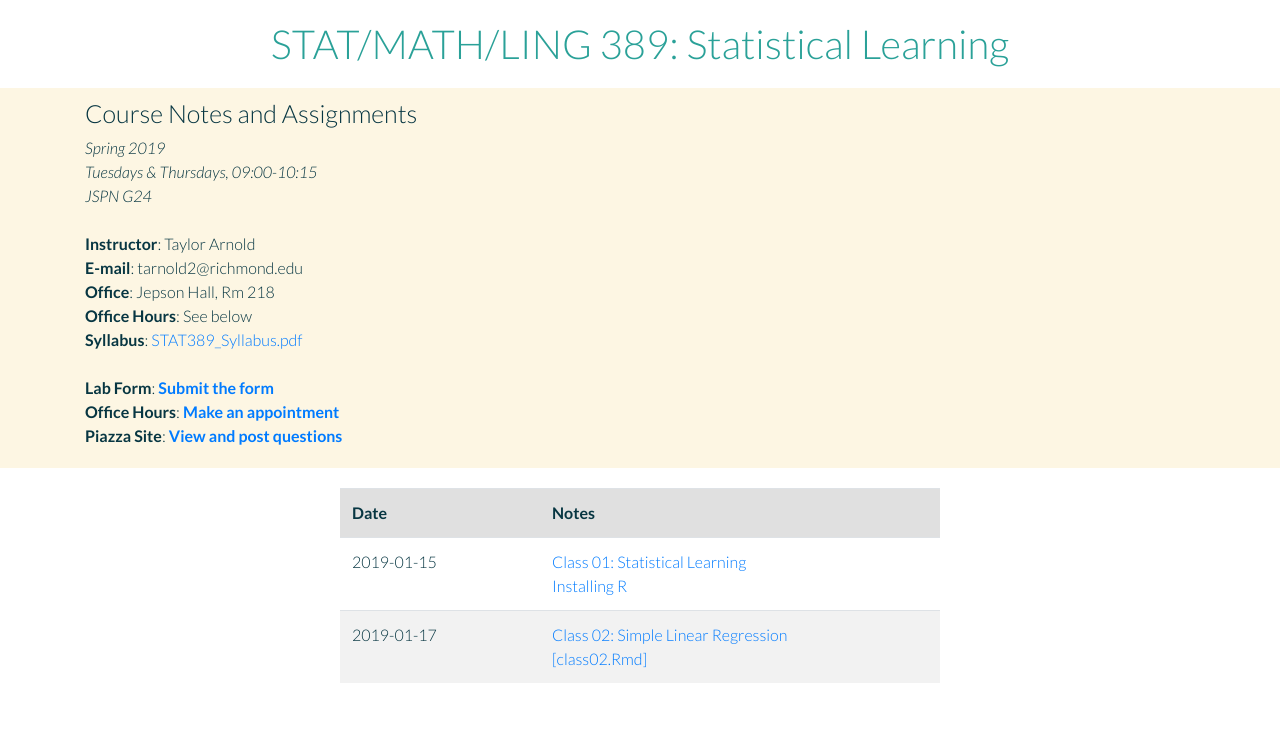
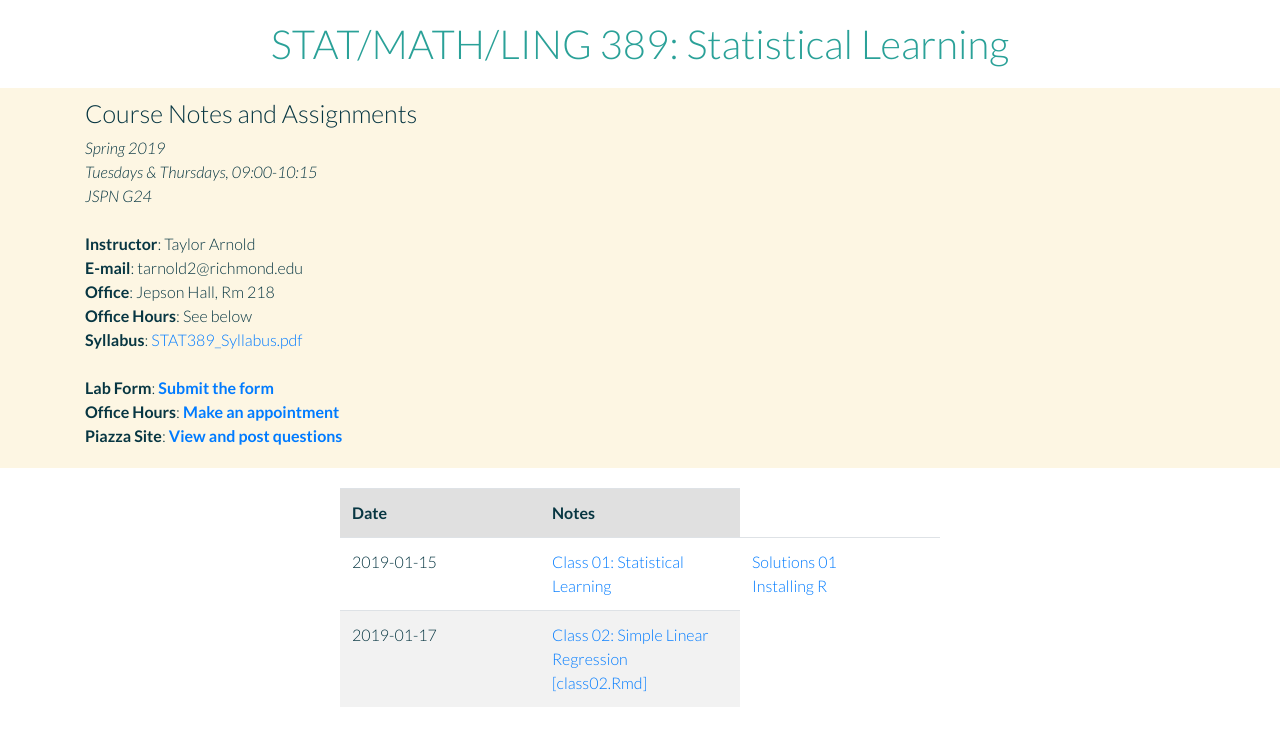
Before and after one commit to akgandhi/stat389-s19, a Jekyll site: the page index.html, which Jekyll copies as it is, in a window 1280 px wide. Shown: the top 746 px of the page. Built offline with Jekyll 4.4.1, drawn with Linux system fonts in a browser that asks for light colours; nearby versions of some CDN libraries.

Commit message:
update soluations

```diff
--- a/index.html
+++ b/index.html
@@ -97,6 +97,7 @@ margin-right: auto;">
   <tr>
     <td>2019-01-15</td>
     <td><a href="assets/class/class01.pdf">Class 01: Statistical Learning</a><br>
+    <td><a href="assets/solutions/solutions01.pdf">Solutions 01</a><br>
         <a href="/stat389-s19/notes/install-r">Installing R</a></td>
   </tr>
   <tr>
```
Also changed, not shown: assets/solutions/figures/sol01-fig01.png (added), assets/solutions/figures/sol01-fig02.png (added), 2 other files.
